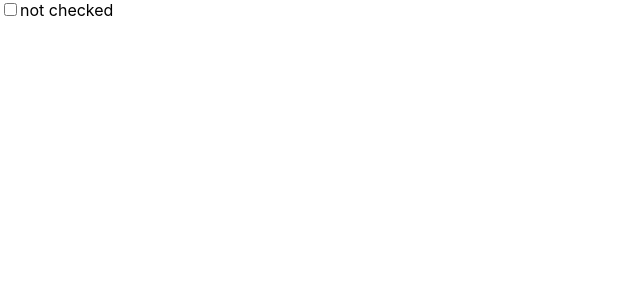
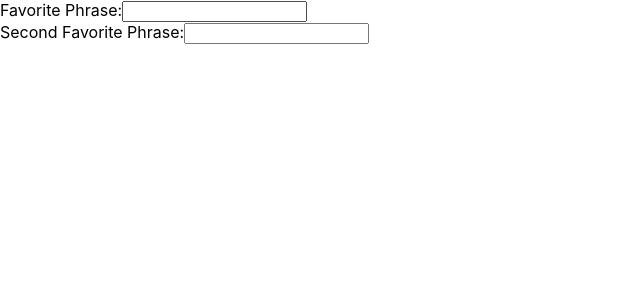
Before and after one commit to shibata421/LearningReact, a React (Create React App) app: page / in a window 1280 px wide. Shown: the top 300 px of the page, without its empty margins (0-640 px from the left). Built offline with nearby package versions, Linux system fonts and the light colour scheme.

Commit message:
Updating with the useEffect dependency array

```diff
--- a/src/index.js
+++ b/src/index.js
@@ -2,23 +2,34 @@
 import ReactDOM from 'react-dom';
 import './index.css';
 
-function Checkbox() {
-  const [checked, setChecked] = useState(false)
+function App() {
+  const [val, setVal] = useState("")
+  const [val2, setVal2] = useState("")
+
   useEffect(() => {
-    alert(`checked: ${checked.toString()}`)
-  })
+    console.log(`field 1: ${val}`)
+  }, [val])
+
+  useEffect(() => {
+    console.log(`field 2: ${val2}`)
+  }, [val, val2])
+
   return (
     <>
-    <input
-      type="checkbox"
-      value={checked}
-      onChange={() => setChecked(checked => !checked)}/>
-    {checked ? "checked" : "not checked"}
+    <label>
+      Favorite Phrase:
+      <input value={val} onChange={e => setVal(e.target.value)}/>
+    </label>
+    <br/>
+    <label>
+      Second Favorite Phrase:
+      <input value={val2} onChange={e => setVal2(e.target.value)}/>
+    </label>
     </>
   )
 }
 
 ReactDOM.render(
-  <Checkbox />,
+  <App />,
   document.getElementById('root')
 );
```
